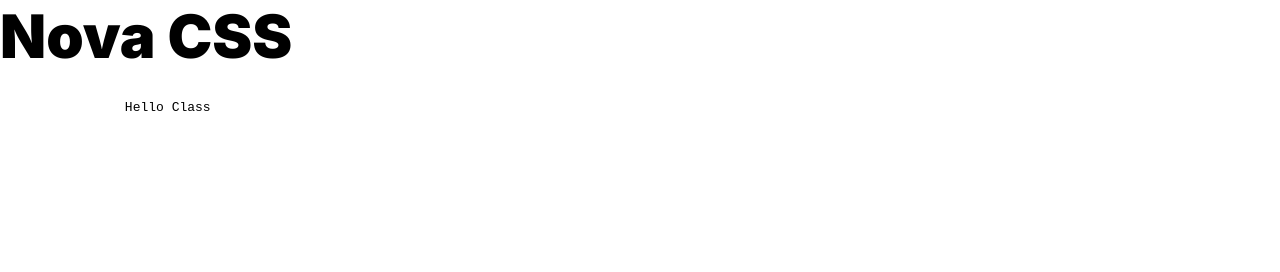
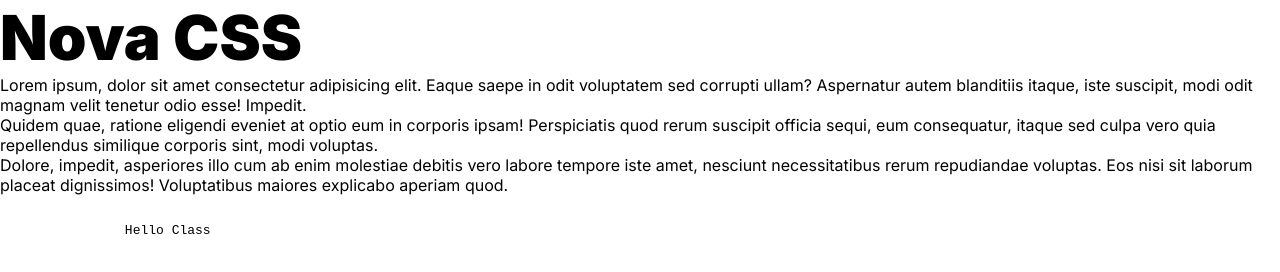
Before and after one commit to droh0007/NovaCSS, a plain HTML site: page index.html in a window 1280 px wide. Drawn offline with Linux system fonts and the light colour scheme.

Commit message:
added new fonts and made fixes

```diff
--- a/index.html
+++ b/index.html
@@ -8,7 +8,11 @@
 </head>
 <body>
 
-    <h1>Nova CSS</h1>
+    <h1 class="font-heading text-3xl">Nova CSS</h1>
+
+    <p>Lorem ipsum, dolor sit amet consectetur adipisicing elit. Eaque saepe in odit voluptatem sed corrupti ullam? Aspernatur autem blanditiis itaque, iste suscipit, modi odit magnam velit tenetur odio esse! Impedit.</p>
+    <p>Quidem quae, ratione eligendi eveniet at optio eum in corporis ipsam! Perspiciatis quod rerum suscipit officia sequi, eum consequatur, itaque sed culpa vero quia repellendus similique corporis sint, modi voluptas.</p>
+    <p>Dolore, impedit, asperiores illo cum ab enim molestiae debitis vero labore tempore iste amet, nesciunt necessitatibus rerum repudiandae voluptas. Eos nisi sit laborum placeat dignissimos! Voluptatibus maiores explicabo aperiam quod.</p>
 
     <div class="code-example">
         <pre>
--- a/src/base/index.scss
+++ b/src/base/index.scss
@@ -4,9 +4,13 @@ body {
     font-family: variables.$font-body;
 }
 
-h1 {
+/*h1 {
     font-size: 60px;
-    font-weight: 900;
+    font-weight: 600;
+}*/
+
+h1, h2, h3, h4, h5, h6 {
+    font-family: variables.$font-heading;
 }
 
 .code-example {
--- /dev/null
+++ b/src/fonts/_font-exo.scss
@@ -0,0 +1,3 @@
+@import url('https://fonts.googleapis.com/css2?family=Exo:ital,wght@0,100..900;1,100..900&display=swap');
+
+$font-exo: 'exo', sans-serif; //Import, not link. Check to be sure the font family is the name in google
--- a/src/fonts/_font-inter.scss
+++ /dev/null
@@ -1,3 +0,0 @@
-@import url('https://fonts.googleapis.com/css2?family=Inter:ital,opsz,wght@0,14..32,100..900;1,14..32,100..900&display=swap');
-
-$font-inter: 'Inter', sans-serif; //Import, not link. Check to be sure the font family is the name in google
--- /dev/null
+++ b/src/fonts/_font-orbitron.scss
@@ -0,0 +1,3 @@
+@import url('https://fonts.googleapis.com/css2?family=Orbitron:wght@400..900&display=swap');
+
+$font-orbitron: 'orbitron', sans-serif; //Import, not link. Check to be sure the font family is the name in google
--- a/src/fonts/index.scss
+++ b/src/fonts/index.scss
@@ -1,2 +1,3 @@
-@forward './font-inter';
+@forward './font-orbitron';
 @forward './font-fira-code';
+@forward './font-exo';
--- a/src/variables/_typography.scss
+++ b/src/variables/_typography.scss
@@ -2,15 +2,30 @@
 @use '../fonts/' as fonts;
 @use './sizing' as sizing;
 
+// Map for the fonts
 $fonts: (
-    'inter': fonts.$font-inter,
+    'orbitron': fonts.$font-orbitron,
     'fira-code': fonts.$font-fira-code,
+    'exo': fonts.$font-exo,
 );
 
-//Prof said he would create another map here but did this next line for simplicity sake
-$font-body:map-get($fonts, 'inter');
-$font-code: map-get($fonts, 'fira-code');
+// Prof said he would create another map here but did this next line for simplicity sake
+// Variables for convenience
+$font-heading: map-get($fonts, 'orbitron'); // Orbitron for headings
+$font-body: map-get($fonts, 'exo');         // Exo for body text
+$font-code: map-get($fonts, 'fira-code');   // Fira Code for code blocks
 
+// Font-family for Heading so it's separate from font-body
+.font-heading {
+    font-family: $font-heading;
+}
+
+// Separate font-family utility class for targeting bodies of text
+.font-body {
+    font-family: $font-body;
+}
+
+// Font size utilities
 @each $size, $value in sizing.$font-sizes {
     .text-#{$size} {
         font-size: $value;
```
